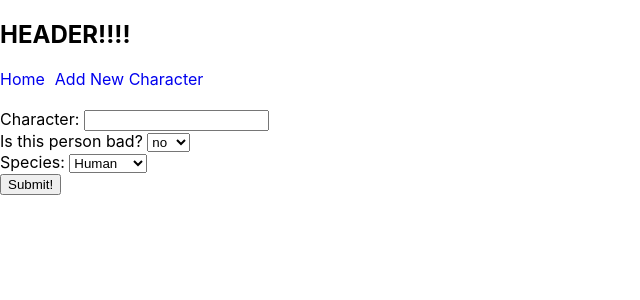
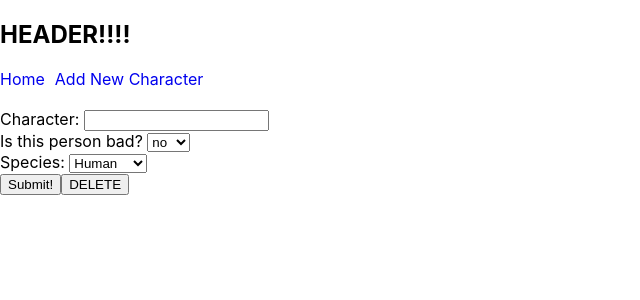
Before and after one commit to simonkaine/Lab-09-Front-End, a React (Create React App) app: page /characters/1 in a window 1280 px wide. Shown: the top 300 px of the page, without its empty margins (0-640 px from the left). Built offline with nearby package versions, Linux system fonts and the light colour scheme; no server answers.

Commit message:
Added delete button to Details Page.

```diff
--- a/src/characterDetails.js
+++ b/src/characterDetails.js
@@ -1,5 +1,5 @@
 import { Component } from 'react';
-import { getCharacter, getBreeds, updateCharacter } from './fetch-utils';
+import { getCharacter, getBreeds, updateCharacter, deleteCharacter } from './fetch-utils';
 
 class CharacterDetails extends Component {
     state = { id: 0, name: '', bad: false, species: '' }
@@ -31,8 +31,19 @@ class CharacterDetails extends Component {
             bad: this.state.bad,
             species_id: this.getSpeciesId()
         };
-        console.log(newCharacterData)
         await updateCharacter(newCharacterData);
+    }
+
+    handleDeleteEvent = async (e) => {
+        e.preventDefault()
+        console.log(this.state.id)
+        const newCharacterData = {
+            id: this.state.id,
+            name: this.state.name,
+            bad: this.state.bad,
+            species_id: this.getSpeciesId()
+        };
+        await deleteCharacter(newCharacterData);
     }
 
     render() {
@@ -74,6 +85,7 @@ class CharacterDetails extends Component {
                     </div>
 
                     <button onClick={this.handleClickEvent}>Submit!</button>
+                    <button onClick={this.handleDeleteEvent}>DELETE</button>
 
                 </form>
             </>
--- a/src/fetch-utils.js
+++ b/src/fetch-utils.js
@@ -41,3 +41,15 @@ export const createCharacters = async (charObject) => {
     const data = await resp.json();
     return data;
 };
+
+export const deleteCharacter = async (charObject) => {
+    const resp = await fetch(`${URL}/characters/${charObject.id}`, {
+        method: 'DELETE',
+        headers: {
+            'Content-Type': 'application/json',
+        },
+        body: JSON.stringify(charObject),
+    });
+    const data = await resp.json();
+    return data;
+};
```
